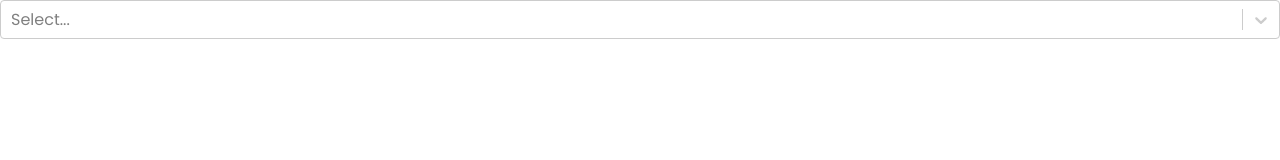
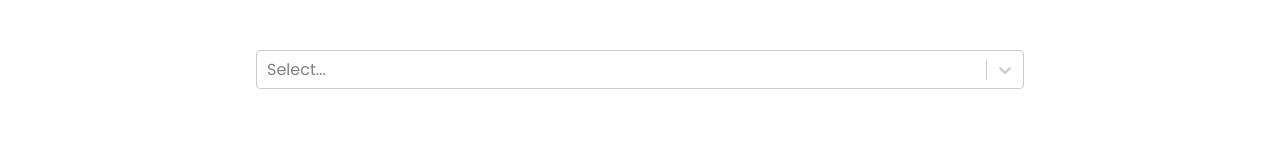
Before and after one commit to mserhatyuksel/react-weather, a React (Create React App) app: page / in a window 1280 px wide. Shown: the top 160 px of the page. Built offline with nearby package versions, Linux system fonts and the light colour scheme.

Commit message:
Added style to list

```diff
--- a/src/components/CityList/CityList.jsx
+++ b/src/components/CityList/CityList.jsx
@@ -86,7 +86,7 @@ const options = [
     { value: "Düzce", label: "Düzce" },
 ];
 const CityList = () => {
-    return <Select options={options} />;
+    return <Select className={styles.list} options={options} />;
 };
 
 export default CityList;
--- a/src/components/CityList/CityList.module.css
+++ b/src/components/CityList/CityList.module.css
@@ -0,0 +1,5 @@
+.list{
+  width: 60%;
+  margin: auto;
+  margin-top: 50px;
+}
```
